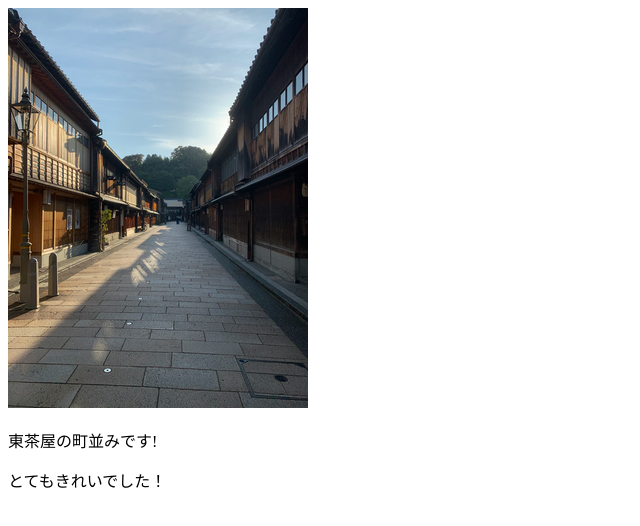
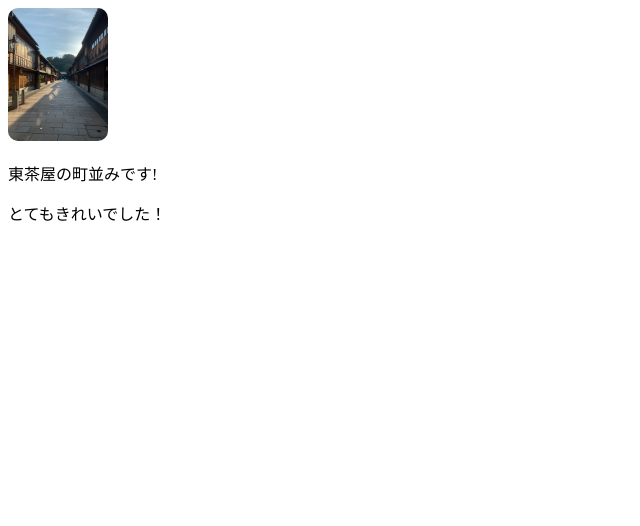
Before and after one commit to sakakibara-yuuki/hc_practice, a plain HTML site: page html_and_css/part1/index.html in a window 1280 px wide. Shown: the whole page, without its empty margins (0-640 px from the left). Drawn offline with Linux system fonts and the light colour scheme.

Commit message:
feat: add style.css and apply

```diff
--- a/html_and_css/part1/index.html
+++ b/html_and_css/part1/index.html
@@ -3,6 +3,7 @@
 	<head>
         <meta charset="utf-8" />
 		<title>初めてのHTML</title>
+        <link rel="stylesheet" href="styles.css"/>
 	</head>
 	<body>
       <img src="images/sample.jpg" alt="東茶屋街の町並みの画像">
--- /dev/null
+++ b/html_and_css/part1/styles.css
@@ -0,0 +1,11 @@
+/*
+ * style.css
+ * Copyright (C) 2024 sakakibara
+ *
+ * Distributed under terms of the MIT license.
+ */
+
+img {
+	width: 100px;
+    border-radius: 10px;
+}
```
